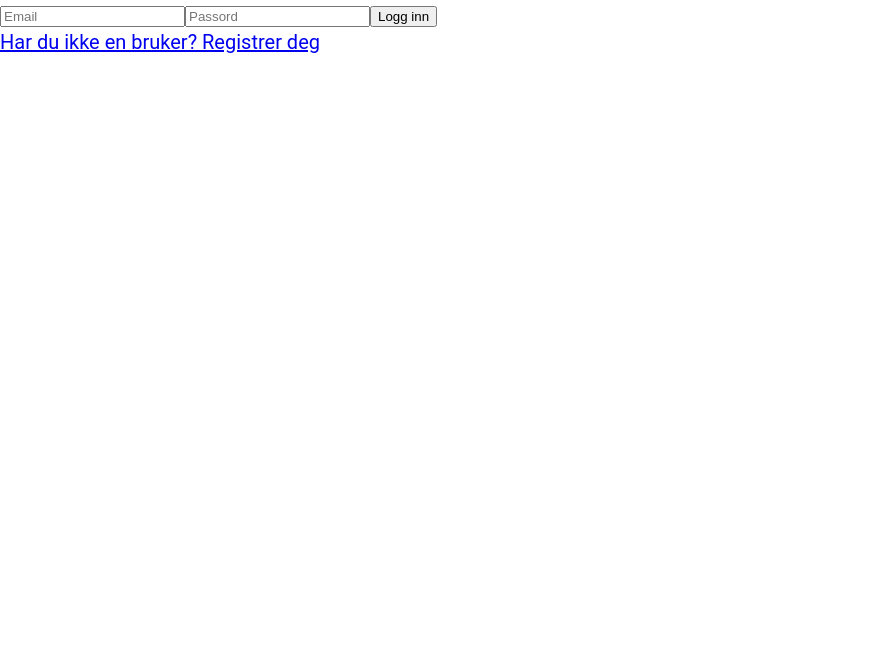
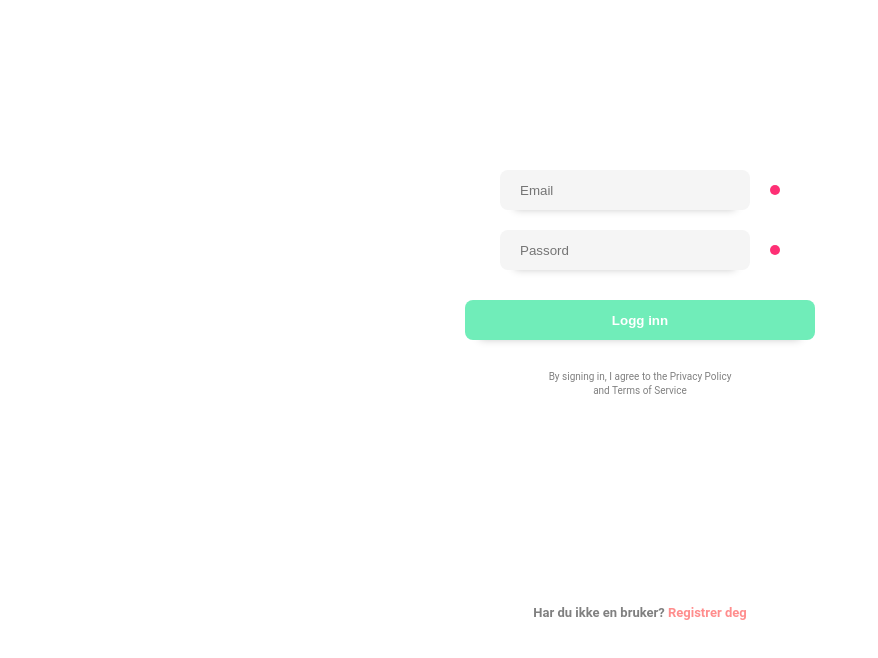
Before and after one commit to Ryanhindman6654/burgershop, a Next.js app: page /login in a window 1280 px wide. Shown: the top 658 px of the page, without its empty margins (0-878 px from the left). Built offline with nearby package versions, Linux system fonts and the light colour scheme; no server answers.

Commit message:
styled.login

```diff
--- a/pages/login.js
+++ b/pages/login.js
@@ -2,11 +2,10 @@
 import React, { useState, useEffect } from 'react';
 import Link from 'next/link';
 import firebaseInstance from '../config/firebase';
-
 import { useForm } from 'react-hook-form';
-
 import { string, object } from 'yup';
 import { yupResolver } from '@hookform/resolvers/yup';
+import styled from 'styled-components'
 
 const schema = object().shape({
   email: string().required('Dette feltet er påkrevd'),
@@ -15,11 +14,7 @@ const schema = object().shape({
 
 const Login = () => {
 
-  // const [email, setEmail] = useState(null);
-  // const [password, setPassword] = useState(null);
   const [firebaseError, setFirebaseError] = useState(null);
-
-  // methods
 
   const { register, handleSubmit, watch, errors } = useForm({
     mode: 'onChange',
@@ -29,7 +24,7 @@ const Login = () => {
   const onSubmit = async (data) => {
 
     console.log('Form data', data);
-    const {email, password} = data;
+    const { email, password } = data;
 
     try {
       await firebaseInstance.auth().signInWithEmailAndPassword(email, password);
@@ -46,27 +41,152 @@ const Login = () => {
 
   return (
     <div>
-      <form onSubmit={handleSubmit(onSubmit)}>
-        <input
+      <Container>
+        <Form onSubmit={handleSubmit(onSubmit)}>
+          <InputContainer>
+            <StyledInput
               type='email'
               name='email'
               placeholder='Email'
+              required
               ref={register}
             />
-        <input
+            <Status />
+          </InputContainer>
+          <InputContainer>
+            <StyledInput
               type='password'
               name='password'
               placeholder='Passord'
+              required
               ref={register}
             />
+            <Status />
+          </InputContainer>
+          {firebaseError && <p>{firebaseError}</p>}
           <button type='submit'>Logg inn</button>
-        {firebaseError && <p>{firebaseError}</p>}
-      </form>
+          <Terms>
+            By signing in, I agree to the Privacy Policy <br />
+            and Terms of Service
+          </Terms>
+        </Form>
+        <h4>
+          Har du ikke en bruker?{' '}
           <Link href='/signup'>
-        Har du ikke en bruker? Registrer deg
+            <span>Registrer deg</span>
           </Link>
+        </h4>
+      </Container>
     </div>
   );
 };
 
+const StyledInput = styled.input`
+  width: 80%;
+  max-width: 350px;
+  min-width: 250px;
+  height: 40px;
+  border: none;
+  margin: 0.5rem 0;
+  background-color: #f5f5f5;
+  box-shadow: 0px 14px 9px -15px rgba(0, 0, 0, 0.25);
+  border-radius: 8px;
+  padding: 0 1rem;
+  transition: all 0.2s ease-in;
+
+  &:hover {
+    transform: translateY(-3px);
+  }
+`;
+
+const InputContainer = styled.div`
+  display: flex;
+  justify-content: center;
+  align-items: center;
+`;
+
+const Status = styled.div`
+  height: 10px;
+  width: 10px;
+  background-color: #9d9d9d;
+  border-radius: 50%;
+  margin-left: 1rem;
+
+  ${StyledInput}:focus + & {
+    background-color: #FFA689;
+  }
+  ${StyledInput}:invalid + & {
+    background-color: #FE2F75;
+  }
+  ${StyledInput}:valid + & {
+    background-color: #70EDB9;
+  }
+`;
+
+const Terms = styled.p`
+  padding: 0 1rem;
+  text-align: center;
+  font-size: 10px;
+  color: #808080;
+`;
+
+const Form = styled.form`
+  width: 100%;
+  display: flex;
+  flex-direction: column;
+  align-items: center;
+
+  h3 {
+    color: #666666;
+    margin-bottom: 2rem;
+  }
+
+  button {
+    width: 75%;
+    max-width: 350px;
+    min-width: 250px;
+    height: 40px;
+    border: none;
+    margin: 1rem 0;
+    box-shadow: 0px 14px 9px -15px rgba(0, 0, 0, 0.25);
+    border-radius: 8px;
+    background-color: #70EDB9;
+    color: #fff;
+    font-weight: 600;
+    cursor: pointer;
+    transition: all 0.2s ease-in;
+
+    &:hover {
+      transform: translateY(-3px);
+    }
+  }
+`;
+
+const Container = styled.div`
+  width: 100vw;
+  position: absolute;
+  padding: 0;
+  backdrop-filter: blur(35px);
+  background-color: rgba(255, 255, 255, 0.6);
+  height: 100%;
+  display: flex;
+  flex-direction: column;
+  align-items: center;
+  justify-content: space-evenly;
+  padding: 0.2rem;
+
+  h4 {
+    color: #808080;
+    font-weight: bold;
+    font-size: 13px;
+    margin-top: 2rem;
+
+    span {
+      color: #ff8d8d;
+      cursor: pointer;
+
+    }
+  }
+`;
+
 export default Login;
```
Lines whose indentation alone changed are shown as unchanged.
